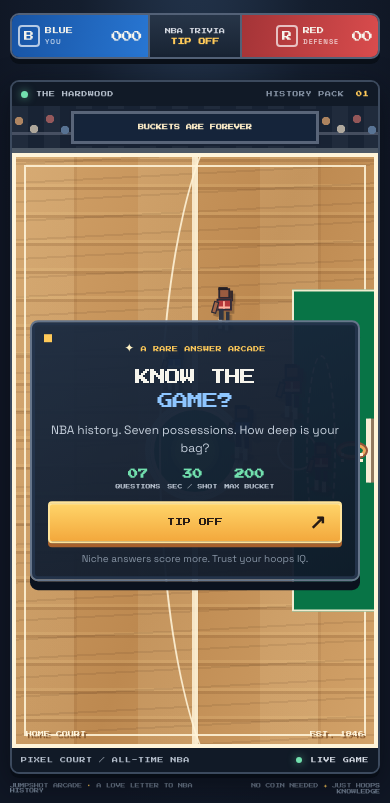
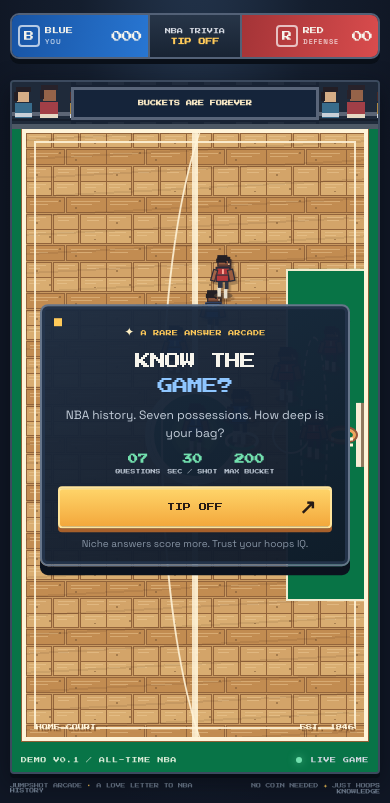
Before and after one commit to NathanN-275/JumpShot_DailyGame, a plain HTML site: page dist/index.html in a window 390 px wide. Shown: the part 41-844 px from the top of the page. Drawn offline with Linux system fonts and the light colour scheme.

Commit message:
feat: refine reference-inspired pixel court
- What changed: Added a detailed parquet tile and pixel crowd strip, expanded the on-court player lineup, and tightened the overhead arena framing while keeping trivia controls at the court bottom.

- Why: Bring the playable screen closer to the supplied pixel-art basketball references.

- Files/systems affected: dist/index.html, dist/styles.css, dist/fan-tile.svg, and dist/parquet.svg.

- Testing: git diff --check and node --check passed. Manually reviewed the mobile browser view of the updated court and question overlay.

```diff
--- a/dist/index.html
+++ b/dist/index.html
@@ -27,7 +27,6 @@
       </header>
 
       <section class="arena" aria-label="Pixel art basketball court">
-        <div class="arena-topline"><span class="arena-label"><i></i> THE HARDWOOD</span><span class="arena-season">HISTORY PACK <b>01</b></span></div>
         <div class="stands">
           <div class="crowd crowd-one" aria-hidden="true"></div>
           <div class="ad-board"><span>KNOW YOUR GAME</span><b>BUCKETS ARE FOREVER</b><span>KNOW YOUR GAME</span></div>
@@ -43,9 +42,12 @@
           <div class="shot-trail" id="shot-trail" aria-hidden="true"></div>
           <div class="court-sprite sprite-blue blue-one" aria-hidden="true"><span class="sprite-shadow"></span><span class="sprite-head"></span><span class="sprite-body"></span><span class="sprite-arm"></span><span class="sprite-ball"></span><span class="sprite-legs"></span></div>
           <div class="court-sprite sprite-blue blue-two" aria-hidden="true"><span class="sprite-shadow"></span><span class="sprite-head"></span><span class="sprite-body"></span><span class="sprite-arm"></span><span class="sprite-legs"></span></div>
+          <div class="court-sprite sprite-blue blue-three" aria-hidden="true"><span class="sprite-shadow"></span><span class="sprite-head"></span><span class="sprite-body"></span><span class="sprite-arm"></span><span class="sprite-legs"></span></div>
+          <div class="court-sprite sprite-blue blue-four" aria-hidden="true"><span class="sprite-shadow"></span><span class="sprite-head"></span><span class="sprite-body"></span><span class="sprite-arm"></span><span class="sprite-legs"></span></div>
           <div class="court-sprite sprite-red red-one" aria-hidden="true"><span class="sprite-shadow"></span><span class="sprite-head"></span><span class="sprite-body"></span><span class="sprite-arm"></span><span class="sprite-legs"></span></div>
           <div class="court-sprite sprite-red red-two" aria-hidden="true"><span class="sprite-shadow"></span><span class="sprite-head"></span><span class="sprite-body"></span><span class="sprite-arm"></span><span class="sprite-legs"></span></div>
           <div class="court-sprite sprite-red red-three" aria-hidden="true"><span class="sprite-shadow"></span><span class="sprite-head"></span><span class="sprite-body"></span><span class="sprite-arm"></span><span class="sprite-legs"></span></div>
+          <div class="court-sprite sprite-red red-four" aria-hidden="true"><span class="sprite-shadow"></span><span class="sprite-head"></span><span class="sprite-body"></span><span class="sprite-arm"></span><span class="sprite-legs"></span></div>
           <div class="play-call" id="play-call" aria-live="polite"></div>
           <div class="arena-caption"><span>HOME COURT</span><span>EST. 1946</span></div>
           <div class="intro-card" id="intro-card">
@@ -64,7 +66,7 @@
             <button class="primary-button" id="replay-button" type="button"><span>RUN IT BACK</span><b aria-hidden="true">↗</b></button>
           </div>
         </div>
-        <div class="arena-bottomline"><span>PIXEL COURT / ALL-TIME NBA</span><span class="live-tag"><i></i> LIVE GAME</span></div>
+        <div class="arena-bottomline"><span>DEMO V0.1 / ALL-TIME NBA</span><span class="live-tag"><i></i> LIVE GAME</span></div>
       <section class="game-panel" aria-label="Trivia play">
         <div class="play-meta">
           <div class="question-count"><span class="meta-kicker">POSSESSION</span><strong><span id="question-number">—</span><small> / 07</small></strong></div>
--- a/dist/styles.css
+++ b/dist/styles.css
@@ -19,7 +19,7 @@ html { min-width: 320px; background: var(--bg); }
 body { margin: 0; min-height: 100vh; color: var(--ink); font-family: var(--ui); background: radial-gradient(ellipse at 50% -20%, #263952 0, #141e2e 44%, #101725 75%); }
 button, input { font: inherit; }
 button { color: inherit; }
-.app-shell { width: min(1440px, 100%); min-height: 100vh; margin: 0 auto; padding: 18px 30px 14px; display: flex; flex-direction: column; gap: 14px; }
+.app-shell { width: min(1720px, 100%); min-height: 100vh; margin: 0 auto; padding: 10px 18px 8px; display: flex; flex-direction: column; gap: 10px; }
 .topbar { height: 54px; display: grid; grid-template-columns: 1fr minmax(420px, 1.4fr) 1fr; align-items: center; gap: 20px; }
 .brand { display: inline-flex; align-items: center; gap: 10px; width: fit-content; color: var(--ink); text-decoration: none; font: 11px var(--pixel); letter-spacing: -.7px; }
 .brand-period { color: var(--yellow); }
@@ -36,18 +36,18 @@ button { color: inherit; }
 .score-center { display: flex; flex-direction: column; align-items: center; justify-content: center; gap: 4px; color: #d6dae2; background: linear-gradient(#273548, #182333); border-inline: 2px solid #526177; font: 8px var(--pixel); }
 .score-center b { color: var(--yellow); font-size: 9px; }
 
-.arena { position: relative; display: flex; flex-direction: column; flex: 1 0 auto; min-height: max(520px, min(860px, calc(100vh - 144px))); overflow: hidden; border: 2px solid #3c4a5e; border-radius: 9px; background: #131b27; box-shadow: 0 10px 30px #070b12aa, 0 4px 0 #09101a; }
+.arena { position: relative; display: flex; flex-direction: column; flex: 1 0 auto; min-height: max(520px, min(900px, calc(100vh - 122px))); overflow: hidden; border: 2px solid #3c4a5e; border-radius: 4px; background: #087447; box-shadow: 0 8px 24px #070b12aa, 0 4px 0 #09101a; }
 .arena-topline, .arena-bottomline { position: relative; z-index: 2; flex: 0 0 30px; height: 30px; padding: 0 16px; display: flex; align-items: center; justify-content: space-between; background: #111a27; color: #b3bdca; font: 8px var(--pixel); letter-spacing: .5px; }
 .arena-label { display: flex; gap: 8px; align-items: center; }
 .arena-label i, .live-tag i, .input-footer i { width: 7px; height: 7px; display: inline-block; border-radius: 50%; background: var(--green); box-shadow: 0 0 9px #72e0aeaa; }
 .arena-season { color: #8592a4; }
 .arena-season b { margin-left: 5px; color: var(--yellow); }
 .stands { height: 72px; flex: 0 0 72px; position: relative; z-index: 1; overflow: hidden; display: flex; align-items: center; justify-content: center; border-bottom: 8px solid #4d5865; background: repeating-linear-gradient(90deg, #202b3c 0 16px, #182334 16px 32px); }
-.crowd { height: 100%; flex: 1; opacity: .7; background-image: radial-gradient(circle at 7px 15px, #ebad73 0 4px, transparent 4.5px), radial-gradient(circle at 22px 23px, #eddfc6 0 4px, transparent 4.5px), radial-gradient(circle at 38px 13px, #c86d68 0 4px, transparent 4.5px), radial-gradient(circle at 53px 24px, #7294bb 0 4px, transparent 4.5px), radial-gradient(circle at 68px 13px, #e5c86c 0 4px, transparent 4.5px), linear-gradient(transparent 0 26px, #596273 26px 29px, transparent 29px); background-size: 82px 39px; image-rendering: pixelated; }
+.crowd { height: 100%; flex: 1; opacity: .96; background-image: url("./fan-tile.svg"); background-size: 96px 76px; image-rendering: pixelated; }
 .ad-board { width: 48%; min-width: 270px; height: 48px; padding: 4px 10px; display: flex; align-items: center; justify-content: space-around; gap: 8px; border: 4px solid #596579; outline: 2px solid #182233; background: #15243a; color: #80d3f3; font: 9px var(--pixel); text-align: center; }
 .ad-board b { color: #f7e7c4; font-size: 9px; }
 .ad-board span { color: #9fb5ce; font-size: 7px; }
-.court { height: auto; min-height: 400px; flex: 1 1 auto; position: relative; overflow: hidden; isolation: isolate; background-color: #bd8950; background-image: repeating-linear-gradient(0deg, transparent 0 22px, rgba(109,65,29,.19) 22px 25px, rgba(255,220,153,.14) 25px 28px), repeating-linear-gradient(90deg, rgba(255,241,201,.11) 0 58px, rgba(112,67,34,.10) 58px 61px, transparent 61px 122px), linear-gradient(110deg, #d2a269, #bd8950 51%, #d2a269); border: 7px solid #fff4d9; outline: 1px solid #8f5f35; }
+.court { height: auto; min-height: 400px; flex: 1 1 auto; position: relative; overflow: hidden; isolation: isolate; background-color: #bd8950; background-image: url("./parquet.svg"); background-size: 80px 48px; border: 6px solid #fff4d9; outline: 1px solid #8f5f35; margin: 0 10px 7px; }
 .court::before { content: ""; position: absolute; inset: 14px; border: 3px solid rgba(255,244,217,.88); pointer-events: none; }
 .court-grain { position: absolute; inset: 0; z-index: -1; opacity: .25; background-image: repeating-linear-gradient(177deg, transparent 0 6px, rgba(76,47,26,.36) 6px 8px, transparent 8px 19px); mix-blend-mode: multiply; }
 .sideline { position: absolute; left: 0; top: 0; bottom: 0; width: 50%; border-right: 3px solid rgba(255,244,217,.85); }
@@ -69,21 +69,28 @@ button { color: inherit; }
 .sprite-red { --jersey: #b6383b; --trim: #ffb3a0; }
 .blue-one { left: 61%; top: 54%; z-index: 6; }
 .blue-two { left: 42%; top: 40%; transform: translate(-50%, -50%) scale(.85); }
+.blue-three { left: 54%; top: 34%; transform: translate(-50%, -50%) scale(.82); }
+.blue-four { left: 48%; top: 53%; transform: translate(-50%, -50%) scale(.9); }
 .red-one { left: 72%; top: 39%; }
 .red-two { left: 81%; top: 52%; transform: translate(-50%, -50%) scale(.9); }
 .red-three { left: 56%; top: 24%; transform: translate(-50%, -50%) scale(.78); }
-.sprite-head { position: absolute; width: 20px; height: 18px; left: 7px; top: 0; background: #9a5c40; border: 3px solid #2a2730; box-shadow: 5px 4px 0 #36292a; }
-.sprite-head::before { content: ""; position: absolute; left: -3px; top: -5px; width: 16px; height: 5px; background: #241f24; }
+.red-four { left: 87%; top: 40%; transform: translate(-50%, -50%) scale(.82); }
+.sprite-head { position: absolute; width: 20px; height: 17px; left: 7px; top: 1px; background: #9a5c40; border: 2px solid #2a2730; box-shadow: inset 0 -3px #754633, 4px 4px 0 #36292a; }
+.sprite-head::before { content: ""; position: absolute; left: -2px; top: -5px; width: 17px; height: 7px; background: #241f24; box-shadow: 5px 3px 0 #241f24, -2px 6px 0 #241f24; }
+.sprite-head::after { content: ""; position: absolute; left: 11px; top: 6px; width: 3px; height: 3px; background: #201f25; box-shadow: 5px 3px 0 #e5b98e; }
 .sprite-body { position: absolute; left: 4px; top: 18px; width: 26px; height: 20px; background: var(--jersey); border: 3px solid #282d39; box-shadow: inset 0 -4px var(--trim); }
+.sprite-body::before { content: ""; position: absolute; right: -9px; top: 1px; width: 7px; height: 17px; background: #9a5c40; border: 2px solid #282d39; transform: rotate(-12deg); }
 .sprite-body::after { content: ""; position: absolute; left: 8px; top: 1px; height: 13px; width: 3px; background: var(--trim); }
 .sprite-arm { position: absolute; left: -3px; top: 22px; width: 9px; height: 21px; background: #a26548; border: 2px solid #292b35; transform: rotate(16deg); }
 .sprite-legs { position: absolute; left: 8px; top: 36px; width: 8px; height: 18px; background: #303543; box-shadow: 11px 3px 0 -1px #303543, -2px 16px 0 -1px #e8dfcd, 9px 19px 0 -1px #e8dfcd; }
+.sprite-legs::before { content: ""; position: absolute; left: -4px; top: -5px; width: 19px; height: 9px; background: var(--jersey); border: 2px solid #282d39; }
 .sprite-shadow { position: absolute; left: 1px; bottom: -14px; width: 32px; height: 10px; border-radius: 50%; background: #5a4836a3; }
+.blue-one .sprite-shadow::before { content: ""; position: absolute; left: -5px; top: -8px; width: 38px; height: 18px; border: 4px solid #f8f1da; border-bottom-color: #38d47c; border-radius: 50%; }
 .sprite-ball { display: none; position: absolute; right: -5px; top: 32px; z-index: 2; width: 12px; height: 12px; border-radius: 50%; background: #dc7b35; border: 2px solid #754628; box-shadow: inset 3px 0 0 #f2ae67; }
 .blue-one .sprite-ball { display: block; }
 .play-call { position: absolute; top: 17%; left: 50%; z-index: 10; transform: translate(-50%, -10px) scale(.9); opacity: 0; padding: 11px 16px; border: 3px solid #fff0c9; border-radius: 4px; background: #12223b; color: var(--yellow); font: 12px var(--pixel); text-align: center; text-shadow: 2px 2px #57401d; box-shadow: 0 5px 0 #111a28; white-space: nowrap; }
 .arena-topline, .arena-bottomline { text-transform: uppercase; }
-.arena-bottomline { flex-basis: 28px; height: 28px; }
+.arena-bottomline { flex-basis: 28px; height: 28px; background: #087447; color: #d9ebd7; }
 .live-tag { display: flex; align-items: center; gap: 8px; color: #d2d8e1; }
 .live-tag i { width: 6px; height: 6px; }
 .intro-card, .finish-card { position: absolute; z-index: 11; left: 50%; top: 50%; width: min(480px, calc(100% - 28px)); padding: 25px 30px 21px; transform: translate(-50%, -50%); text-align: center; border: 2px solid #66758a; border-radius: 8px; background: linear-gradient(155deg, #1b2b41f5, #0f1928f5); box-shadow: 0 9px 0 #0b121e, inset 0 0 0 3px #23334a; }
@@ -227,9 +234,12 @@ body.is-playing #answer:not(:disabled) { background: transparent; }
   .court-sprite { scale: .75; }
   .blue-one { left: 62%; top: 45%; }
   .blue-two { left: 43%; top: 34%; }
+  .blue-three { left: 54%; top: 28%; }
+  .blue-four { left: 49%; top: 47%; }
   .red-one { left: 76%; top: 38%; }
-  .red-two { left: 84%; top: 51%; }
-  .red-three { left: 57%; top: 24%; }
+  .red-two { left: 84%; top: 48%; }
+  .red-three { left: 57%; top: 22%; }
+  .red-four { left: 89%; top: 34%; }
   .arena-caption { left: 10px; right: 10px; bottom: 7px; font-size: 6px; }
   .intro-card, .finish-card { padding: 18px 16px 14px; }
   .intro-eyebrow, .finish-label { font-size: 6px; }
@@ -239,7 +249,7 @@ body.is-playing #answer:not(:disabled) { background: transparent; }
   .rules-row b { font-size: 10px; }
   .primary-button { min-height: 42px; font-size: 8px; }
   .intro-note { margin-top: 9px; font-size: 10px; }
-  .play-meta { min-height: 61px; grid-template-columns: 73px 1fr 62px; gap: 5px; padding: 6px 8px; }
+  .play-meta { min-height: 54px; grid-template-columns: 70px 1fr 58px; gap: 4px; padding: 5px 7px; }
   .meta-kicker { font-size: 6px; }
   .question-count { gap: 3px; display: block; }
   .question-count strong { font-size: 12px; }
@@ -250,20 +260,20 @@ body.is-playing #answer:not(:disabled) { background: transparent; }
   .tier-legend b { font-size: 5px; }
   .timer-wrap { display: block; text-align: center; }
   .timer-wrap .meta-kicker { margin: 0; }
-  .timer { width: 34px; height: 34px; margin: auto; }
-  .timer svg { width: 34px; height: 34px; }
+  .timer { width: 30px; height: 30px; margin: auto; }
+  .timer svg { width: 30px; height: 30px; }
   .timer strong { font-size: 9px; }
-  .question-content { min-height: 0; padding: 14px 12px 10px; gap: 12px; }
+  .question-content { min-height: 0; padding: 9px 12px 8px; gap: 8px; }
   .prompt-kicker { font-size: 6px; }
-  .prompt-copy h2 { margin: 6px 0 4px; font-size: 17px; }
+  .prompt-copy h2 { margin: 5px 0 3px; font-size: 15px; line-height: 1.12; }
   .prompt-copy p { font-size: 11px; }
-  .answer-entry { height: 44px; }
+  .answer-entry { height: 40px; }
   .entry-icon { width: 33px; flex-basis: 33px; font-size: 19px; }
   .answer-entry input { font-size: 14px; }
   .answer-entry button { min-width: 93px; padding-inline: 7px; font-size: 6px; }
   .input-footer { font-size: 5px; }
   .input-footer span:first-child { font-size: 9px; }
-  .result-strip { min-height: 35px; padding-inline: 10px; font-size: 10px; }
+  .result-strip { min-height: 30px; padding: 5px 10px; font-size: 10px; }
   .result-points { font-size: 7px; }
   .footer-row { font-size: 5px; }
   .footer-row span:last-child { text-align: right; }
```
Also changed, not shown: dist/fan-tile.svg (added), dist/parquet.svg (added).
